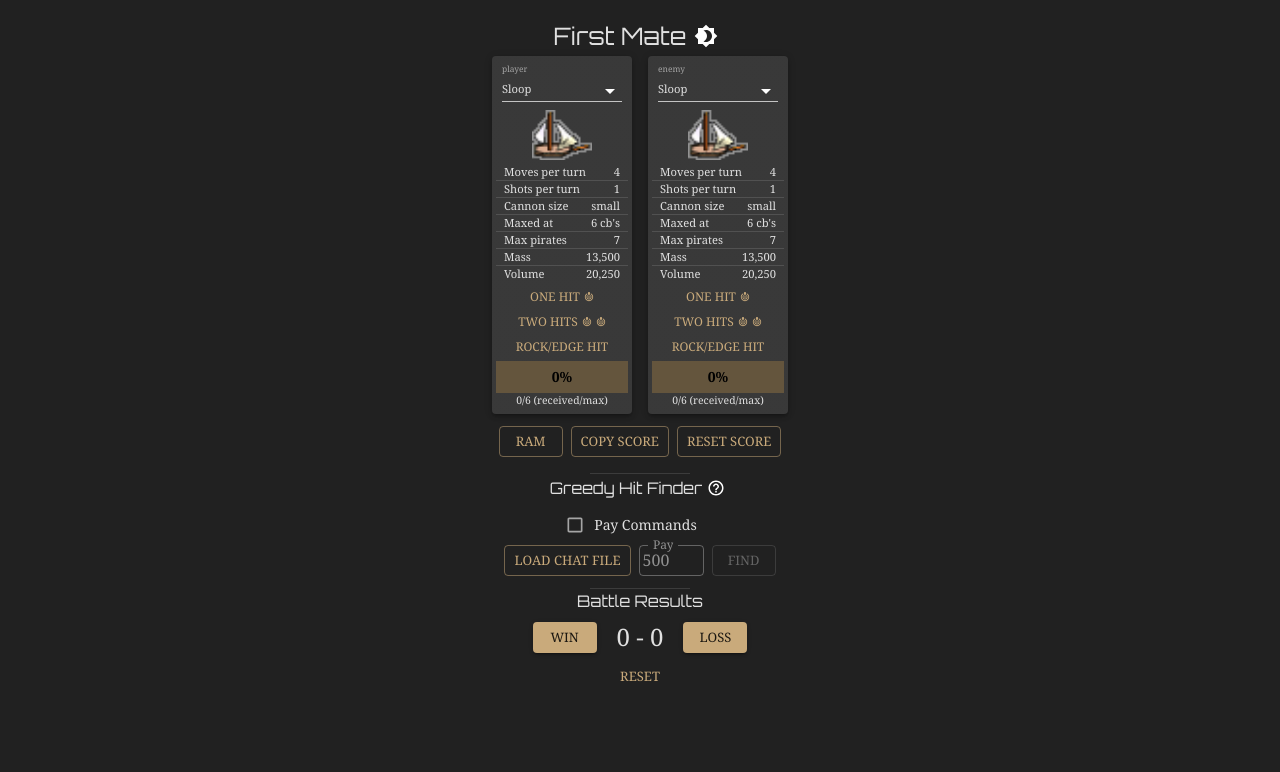
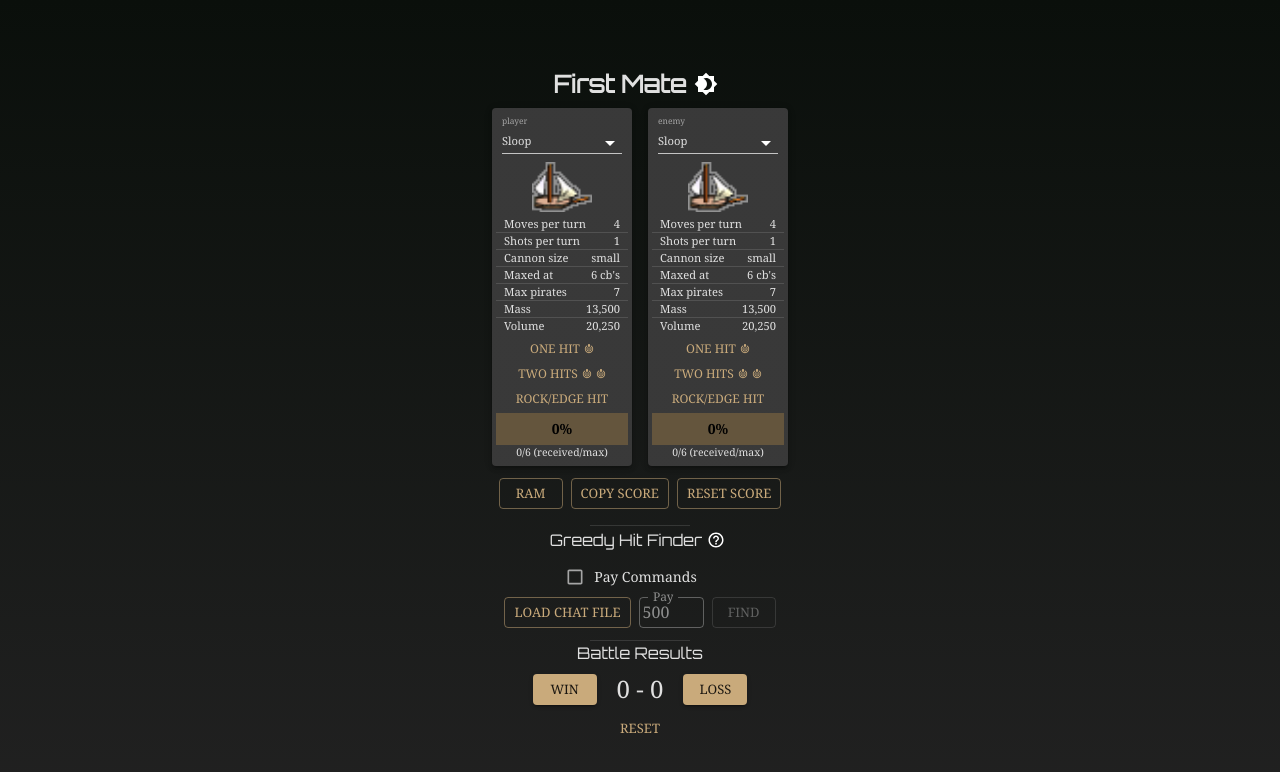
Before and after one commit to captain-dread/pillage-helper-web, a React (Vite) app: page / in a window 1280 px wide. Shown: the top 772 px of the page. Built offline with nearby package versions, Linux system fonts and the light colour scheme.

Commit message:
style: Add gradient background

```diff
--- a/src/App.css
+++ b/src/App.css
@@ -1,5 +1 @@
 @import url('https://fonts.googleapis.com/css2?family=Orbitron&display=swap');
-
-#root {
-  padding: 1rem;
-}
--- a/src/App.jsx
+++ b/src/App.jsx
@@ -16,7 +16,7 @@ function App() {
   return (
     <ThemeProvider theme={currentTheme}>
       <CssBaseline />
-      <BattleContainer toggleDarkMode={toggleDarkMode} />
+      <BattleContainer toggleDarkMode={toggleDarkMode} darkMode={darkMode} />
     </ThemeProvider>
   );
 }
--- a/src/components/BattleContainer.jsx
+++ b/src/components/BattleContainer.jsx
@@ -8,7 +8,7 @@ import { ships } from "../assets/ships";
 import GreedyHitFinder from "./GreedyHitFinder.jsx";
 import Brightness4Icon from "@mui/icons-material/Brightness4";
 
-export default function BattleContainer({ toggleDarkMode }) {
+export default function BattleContainer({ toggleDarkMode, darkMode }) {
   const [battle, setBattle] = useState({
     playerShip: ships[0],
     enemyShip: ships[0],
@@ -128,15 +128,34 @@ export default function BattleContainer({ toggleDarkMode }) {
     { identity: "enemy", ship: battle.enemyShip },
   ];
 
+  const style = {
+    display: "flex",
+    flexDirection: "column",
+    pt: 1,
+    justifyContent: "center",
+    alignItems: "center",
+    minHeight: "100vh",
+    background: `${
+      darkMode
+        ? "linear-gradient(to bottom, #0a0f0b, #212121)"
+        : "linear-gradient(to bottom, #fafafa, #ffffff)"
+    }`,
+  };
+
   return (
-    <Box sx={{ display: "flex", flexDirection: "column" }}>
+    <Box sx={style}>
       <Box
-        sx={{ display: "flex", alignItems: "center", justifyContent: "center" }}
+        sx={{
+          display: "flex",
+          alignItems: "center",
+          justifyContent: "center",
+          pb: 0.5,
+        }}
       >
         <Typography
           textAlign="center"
           variant="h5"
-          style={{ fontFamily: '"Orbitron", sans-serif' }}
+          style={{ fontFamily: '"Orbitron", sans-serif', fontWeight: "bold" }}
         >
           First Mate
         </Typography>
```
